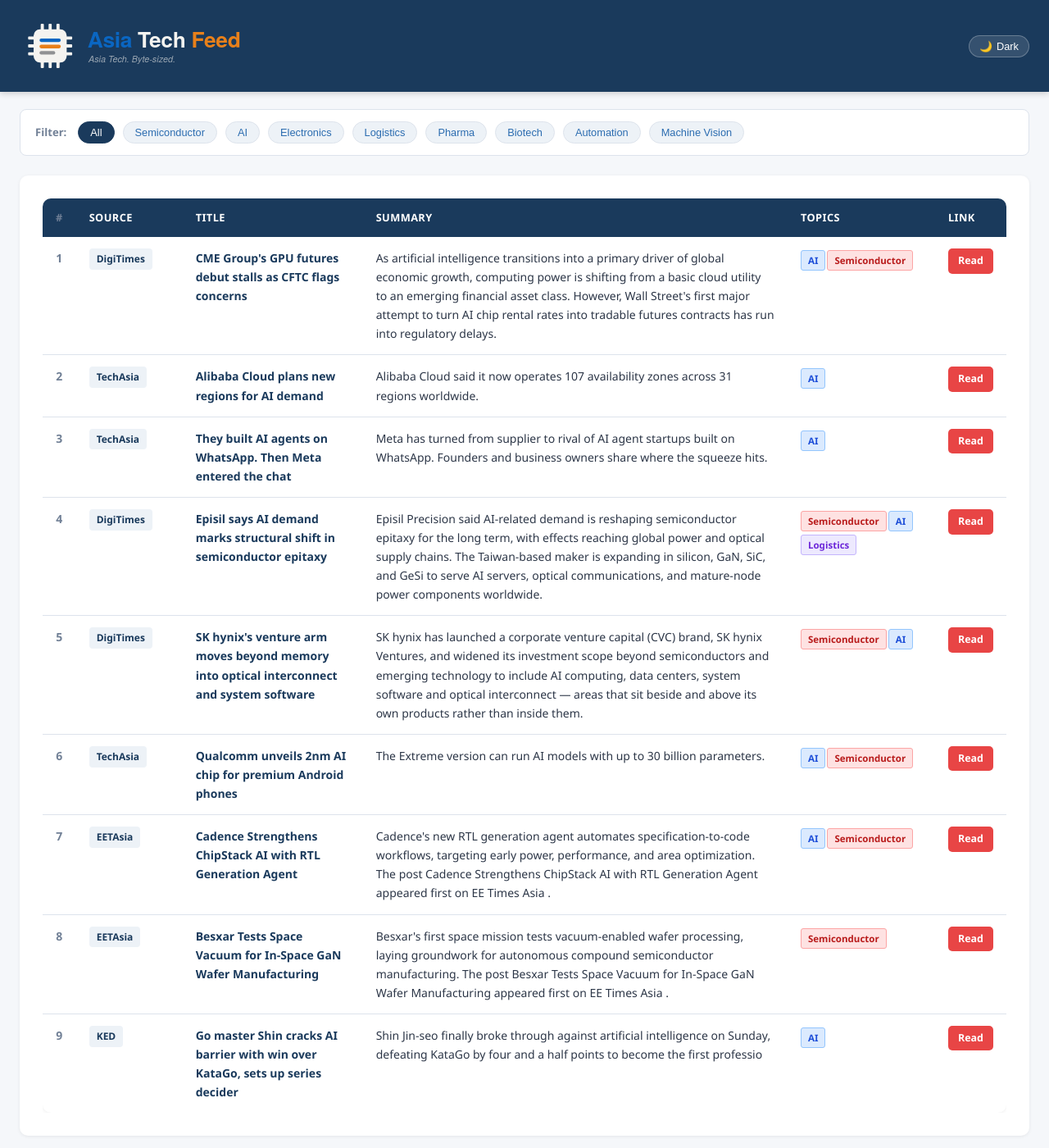
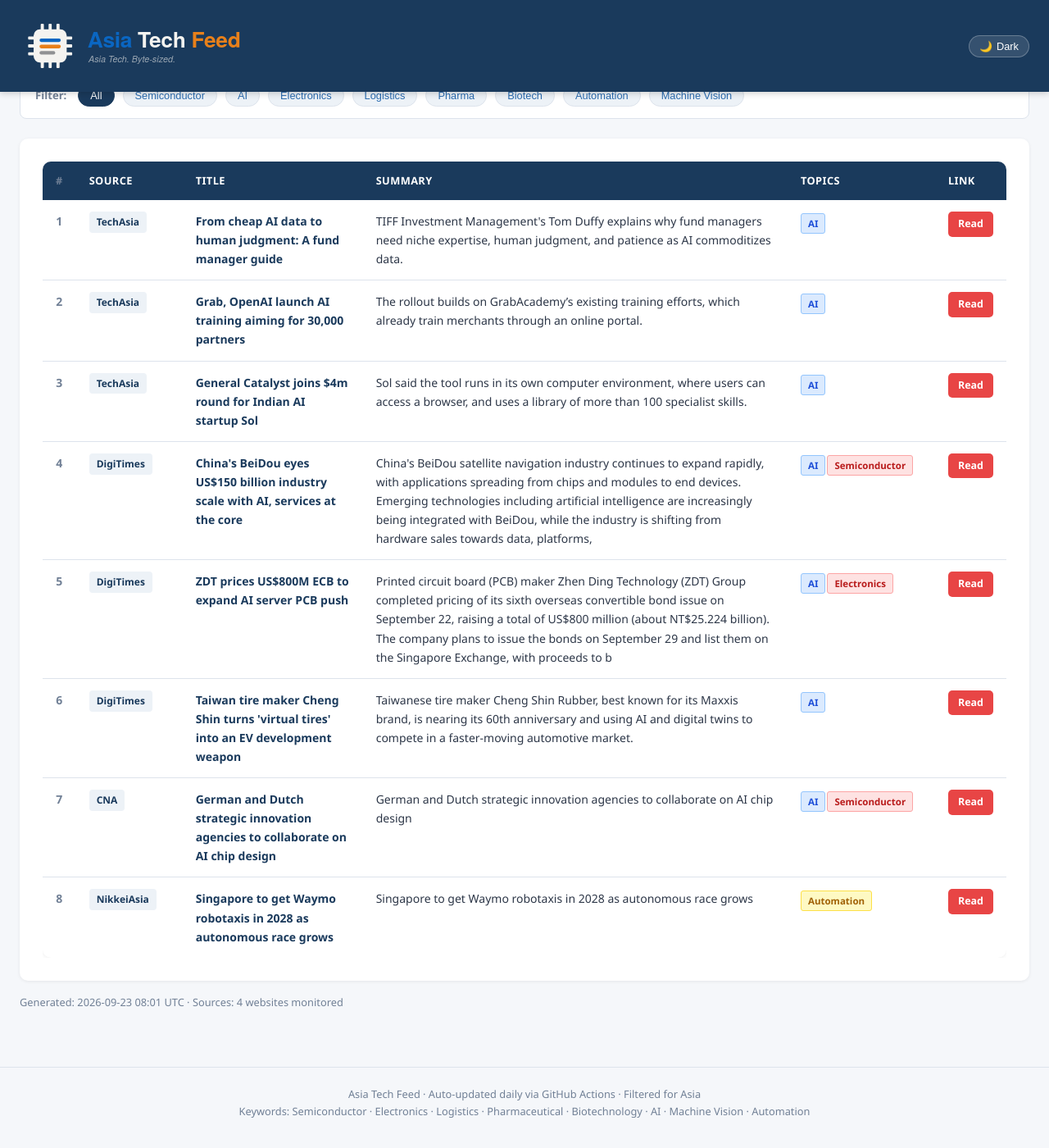
Before and after one commit to asiatechfeed/Asia-Tech-Feed, a Jekyll site: the page built from _posts/2026-09-23-asia-tech-news-digest.md, in a window 1280 px wide and 1400 px high, scrolled down 633 px. Shown: the whole window at 82% size. Built offline with Jekyll 4.4.1, drawn with Linux system fonts in a browser that asks for light colours; a script that is not in the unit is left out; some of the changed text lies outside the part shown.

Commit message:
📰 News digest 2026-09-23 (8 articles)

```diff
--- a/_posts/2026-09-23-asia-tech-news-digest.md
+++ b/_posts/2026-09-23-asia-tech-news-digest.md
@@ -1,16 +1,16 @@
 ---
 layout: post
 title: "Asia Tech News Digest - September 23, 2026"
-date: 2026-09-23 12:27:22 +0800
-articles_count: 9
+date: 2026-09-23 16:01:24 +0800
+articles_count: 8
 sources_count: 4
-sources: ["DigiTimes", "EETAsia", "KED", "TechAsia"]
+sources: ["CNA", "DigiTimes", "NikkeiAsia", "TechAsia"]
 csv_file: /assets/data/news-2026-09-23.tsv
-featured_title: "CME Group's GPU futures debut stalls as CFTC flags concerns"
-featured_url: "https://www.digitimes.com/news/a20260923VL208/gpu-cftc-economic-growth-market-infrastructure.html"
-featured_source: "DigiTimes"
-featured_summary: "As artificial intelligence transitions into a primary driver of global economic growth, computing power is shifting from a basic cloud utility to an emerging financial asset class. However, Wall Street's first major attempt to turn AI chip rental rates into tradable futures contracts has run into regulatory delays."
-featured_image: "https://img.digitimes.com/newsshow/20260923vl208_files/2_2b.jpg"
+featured_title: "From cheap AI data to human judgment: A fund manager guide"
+featured_url: "https://www.techinasia.com/cheap-ai-data-human-judgment-fund-manager-guide"
+featured_source: "TechAsia"
+featured_summary: "TIFF Investment Management's Tom Duffy explains why fund managers need niche expertise, human judgment, and patience as AI commoditizes data."
+featured_image: ""
 ---
 
 <table class="news-table">
@@ -27,75 +27,67 @@ featured_image: "https://img.digitimes.com/newsshow/20260923vl208_files/2_2b.jpg
 <tbody>
 <tr>
   <td class="col-num">1</td>
-  <td class="col-source"><span class="source-badge">DigiTimes</span></td>
-  <td class="col-title"><span class="article-title">CME Group's GPU futures debut stalls as CFTC flags concerns</span></td>
-  <td class="col-summary">As artificial intelligence transitions into a primary driver of global economic growth, computing power is shifting from a basic cloud utility to an emerging financial asset class. However, Wall Street's first major attempt to turn AI chip rental rates into tradable futures contracts has run into regulatory delays.</td>
-  <td class="col-tags"><span class="tag ai">AI</span><span class="tag semi">Semiconductor</span></td>
-  <td class="col-link"><a class="btn-link" href="https://www.digitimes.com/news/a20260923VL208/gpu-cftc-economic-growth-market-infrastructure.html" target="_blank" rel="noopener">Read</a></td>
+  <td class="col-source"><span class="source-badge">TechAsia</span></td>
+  <td class="col-title"><span class="article-title">From cheap AI data to human judgment: A fund manager guide</span></td>
+  <td class="col-summary">TIFF Investment Management's Tom Duffy explains why fund managers need niche expertise, human judgment, and patience as AI commoditizes data.</td>
+  <td class="col-tags"><span class="tag ai">AI</span></td>
+  <td class="col-link"><a class="btn-link" href="https://www.techinasia.com/cheap-ai-data-human-judgment-fund-manager-guide" target="_blank" rel="noopener">Read</a></td>
 </tr>
 <tr>
   <td class="col-num">2</td>
   <td class="col-source"><span class="source-badge">TechAsia</span></td>
-  <td class="col-title"><span class="article-title">Alibaba Cloud plans new regions for AI demand</span></td>
-  <td class="col-summary">Alibaba Cloud said it now operates 107 availability zones across 31 regions worldwide.</td>
+  <td class="col-title"><span class="article-title">Grab, OpenAI launch AI training aiming for 30,000 partners</span></td>
+  <td class="col-summary">The rollout builds on GrabAcademy’s existing training efforts, which already train merchants through an online portal.</td>
   <td class="col-tags"><span class="tag ai">AI</span></td>
-  <td class="col-link"><a class="btn-link" href="https://www.techinasia.com/alibaba-cloud-opens-france-region-to-expand-europe-push" target="_blank" rel="noopener">Read</a></td>
+  <td class="col-link"><a class="btn-link" href="https://www.techinasia.com/grab-backed-gxs-narrows-loss-on-business-lending" target="_blank" rel="noopener">Read</a></td>
 </tr>
 <tr>
   <td class="col-num">3</td>
   <td class="col-source"><span class="source-badge">TechAsia</span></td>
-  <td class="col-title"><span class="article-title">They built AI agents on WhatsApp. Then Meta entered the chat</span></td>
-  <td class="col-summary">Meta has turned from supplier to rival of AI agent startups built on WhatsApp. Founders and business owners share where the squeeze hits.</td>
+  <td class="col-title"><span class="article-title">General Catalyst joins $4m round for Indian AI startup Sol</span></td>
+  <td class="col-summary">Sol said the tool runs in its own computer environment, where users can access a browser, and uses a library of more than 100 specialist skills.</td>
   <td class="col-tags"><span class="tag ai">AI</span></td>
-  <td class="col-link"><a class="btn-link" href="https://www.techinasia.com/built-ai-agents-whatsapp-meta-entered-chat" target="_blank" rel="noopener">Read</a></td>
+  <td class="col-link"><a class="btn-link" href="https://www.techinasia.com/solo-founders-fix-unreliable-generative-ai-models" target="_blank" rel="noopener">Read</a></td>
 </tr>
 <tr>
   <td class="col-num">4</td>
   <td class="col-source"><span class="source-badge">DigiTimes</span></td>
-  <td class="col-title"><span class="article-title">Episil says AI demand marks structural shift in semiconductor epitaxy</span></td>
-  <td class="col-summary">Episil Precision said AI-related demand is reshaping semiconductor epitaxy for the long term, with effects reaching global power and optical supply chains. The Taiwan-based maker is expanding in silicon, GaN, SiC, and GeSi to serve AI servers, optical communications, and mature-node power components worldwide.</td>
-  <td class="col-tags"><span class="tag semi">Semiconductor</span><span class="tag ai">AI</span><span class="tag logis">Logistics</span></td>
-  <td class="col-link"><a class="btn-link" href="https://www.digitimes.com/news/a20260923PD210/episil-demand-revenue-capacity-silicon.html" target="_blank" rel="noopener">Read</a></td>
+  <td class="col-title"><span class="article-title">China's BeiDou eyes US$150 billion industry scale with AI, services at the core</span></td>
+  <td class="col-summary">China's BeiDou satellite navigation industry continues to expand rapidly, with applications spreading from chips and modules to end devices. Emerging technologies including artificial intelligence are increasingly being integrated with BeiDou, while the industry is shifting from hardware sales towards data, platforms, </td>
+  <td class="col-tags"><span class="tag ai">AI</span><span class="tag semi">Semiconductor</span></td>
+  <td class="col-link"><a class="btn-link" href="https://www.digitimes.com/news/a20260923PD228/beidou-chips-data-2025-hardware.html" target="_blank" rel="noopener">Read</a></td>
 </tr>
 <tr>
   <td class="col-num">5</td>
   <td class="col-source"><span class="source-badge">DigiTimes</span></td>
-  <td class="col-title"><span class="article-title">SK hynix's venture arm moves beyond memory into optical interconnect and system software</span></td>
-  <td class="col-summary">SK hynix has launched a corporate venture capital (CVC) brand, SK hynix Ventures, and widened its investment scope beyond semiconductors and emerging technology to include AI computing, data centers, system software and optical interconnect — areas that sit beside and above its own products rather than inside them.</td>
-  <td class="col-tags"><span class="tag semi">Semiconductor</span><span class="tag ai">AI</span></td>
-  <td class="col-link"><a class="btn-link" href="https://www.digitimes.com/news/a20260923VL206/software-brand-venture-capital-technology-data.html" target="_blank" rel="noopener">Read</a></td>
+  <td class="col-title"><span class="article-title">ZDT prices US$800M ECB to expand AI server PCB push</span></td>
+  <td class="col-summary">Printed circuit board (PCB) maker Zhen Ding Technology (ZDT) Group completed pricing of its sixth overseas convertible bond issue on September 22, raising a total of US$800 million (about NT$25.224 billion). The company plans to issue the bonds on September 29 and list them on the Singapore Exchange, with proceeds to b</td>
+  <td class="col-tags"><span class="tag ai">AI</span><span class="tag semi">Electronics</span></td>
+  <td class="col-link"><a class="btn-link" href="https://www.digitimes.com/news/a20260923PD227/pcb-zhen-ding-convertible-bond-high-end-development.html" target="_blank" rel="noopener">Read</a></td>
 </tr>
 <tr>
   <td class="col-num">6</td>
-  <td class="col-source"><span class="source-badge">TechAsia</span></td>
-  <td class="col-title"><span class="article-title">Qualcomm unveils 2nm AI chip for premium Android phones</span></td>
-  <td class="col-summary">The Extreme version can run AI models with up to 30 billion parameters.</td>
-  <td class="col-tags"><span class="tag ai">AI</span><span class="tag semi">Semiconductor</span></td>
-  <td class="col-link"><a class="btn-link" href="https://www.techinasia.com/qualcomm-talks-buy-ai-chip-startup-modular" target="_blank" rel="noopener">Read</a></td>
+  <td class="col-source"><span class="source-badge">DigiTimes</span></td>
+  <td class="col-title"><span class="article-title">Taiwan tire maker Cheng Shin turns 'virtual tires' into an EV development weapon</span></td>
+  <td class="col-summary">Taiwanese tire maker Cheng Shin Rubber, best known for its Maxxis brand, is nearing its 60th anniversary and using AI and digital twins to compete in a faster-moving automotive market.</td>
+  <td class="col-tags"><span class="tag ai">AI</span></td>
+  <td class="col-link"><a class="btn-link" href="https://www.digitimes.com/news/a20260923PD218/development-taiwan-dassault-performance-data.html" target="_blank" rel="noopener">Read</a></td>
 </tr>
 <tr>
   <td class="col-num">7</td>
-  <td class="col-source"><span class="source-badge">EETAsia</span></td>
-  <td class="col-title"><span class="article-title">Cadence Strengthens ChipStack AI with RTL Generation Agent</span></td>
-  <td class="col-summary">Cadence's new RTL generation agent automates specification-to-code workflows, targeting early power, performance, and area optimization. The post Cadence Strengthens ChipStack AI with RTL Generation Agent appeared first on EE Times Asia .</td>
+  <td class="col-source"><span class="source-badge">CNA</span></td>
+  <td class="col-title"><span class="article-title">German and Dutch strategic innovation agencies to collaborate on AI chip design</span></td>
+  <td class="col-summary">German and Dutch strategic innovation agencies to collaborate on AI chip design</td>
   <td class="col-tags"><span class="tag ai">AI</span><span class="tag semi">Semiconductor</span></td>
-  <td class="col-link"><a class="btn-link" href="https://www.eetasia.com/cadence-strengthens-chipstack-ai-with-rtl-generation-agent/" target="_blank" rel="noopener">Read</a></td>
+  <td class="col-link"><a class="btn-link" href="https://www.channelnewsasia.com/business/german-and-dutch-strategic-innovation-agencies-collaborate-ai-chip-design-6404241" target="_blank" rel="noopener">Read</a></td>
 </tr>
 <tr>
   <td class="col-num">8</td>
-  <td class="col-source"><span class="source-badge">EETAsia</span></td>
-  <td class="col-title"><span class="article-title">Besxar Tests Space Vacuum for In-Space GaN Wafer Manufacturing</span></td>
-  <td class="col-summary">Besxar's first space mission tests vacuum-enabled wafer processing, laying groundwork for autonomous compound semiconductor manufacturing. The post Besxar Tests Space Vacuum for In-Space GaN Wafer Manufacturing appeared first on EE Times Asia .</td>
-  <td class="col-tags"><span class="tag semi">Semiconductor</span></td>
-  <td class="col-link"><a class="btn-link" href="https://www.eetasia.com/besxar-tests-space-vacuum-for-in-space-gan-wafer-manufacturing/" target="_blank" rel="noopener">Read</a></td>
-</tr>
-<tr>
-  <td class="col-num">9</td>
-  <td class="col-source"><span class="source-badge">KED</span></td>
-  <td class="col-title"><span class="article-title">Go master Shin cracks AI barrier with win over KataGo, sets up series decider</span></td>
-  <td class="col-summary">Shin Jin-seo finally broke through against artificial intelligence on Sunday, defeating KataGo by four and a half points to become the first professio</td>
-  <td class="col-tags"><span class="tag ai">AI</span></td>
-  <td class="col-link"><a class="btn-link" href="https://www.kedglobal.com/artificial-intelligence/newsView/ked202607190001" target="_blank" rel="noopener">Read</a></td>
+  <td class="col-source"><span class="source-badge">NikkeiAsia</span></td>
+  <td class="col-title"><span class="article-title">Singapore to get Waymo robotaxis in 2028 as autonomous race grows</span></td>
+  <td class="col-summary">Singapore to get Waymo robotaxis in 2028 as autonomous race grows</td>
+  <td class="col-tags"><span class="tag auto">Automation</span></td>
+  <td class="col-link"><a class="btn-link" href="https://asia.nikkei.com/business/transportation/singapore-to-get-waymo-robotaxis-in-2028-as-autonomous-race-grows" target="_blank" rel="noopener">Read</a></td>
 </tr>
 </tbody>
 </table>
```
Also changed, not shown: _data/seen_urls.json (+9 -1 lines), _digest_meta.json (+23 -23 lines), assets/data/news-2026-09-23.tsv (+8 -9 lines), assets/data/search-index.json.
